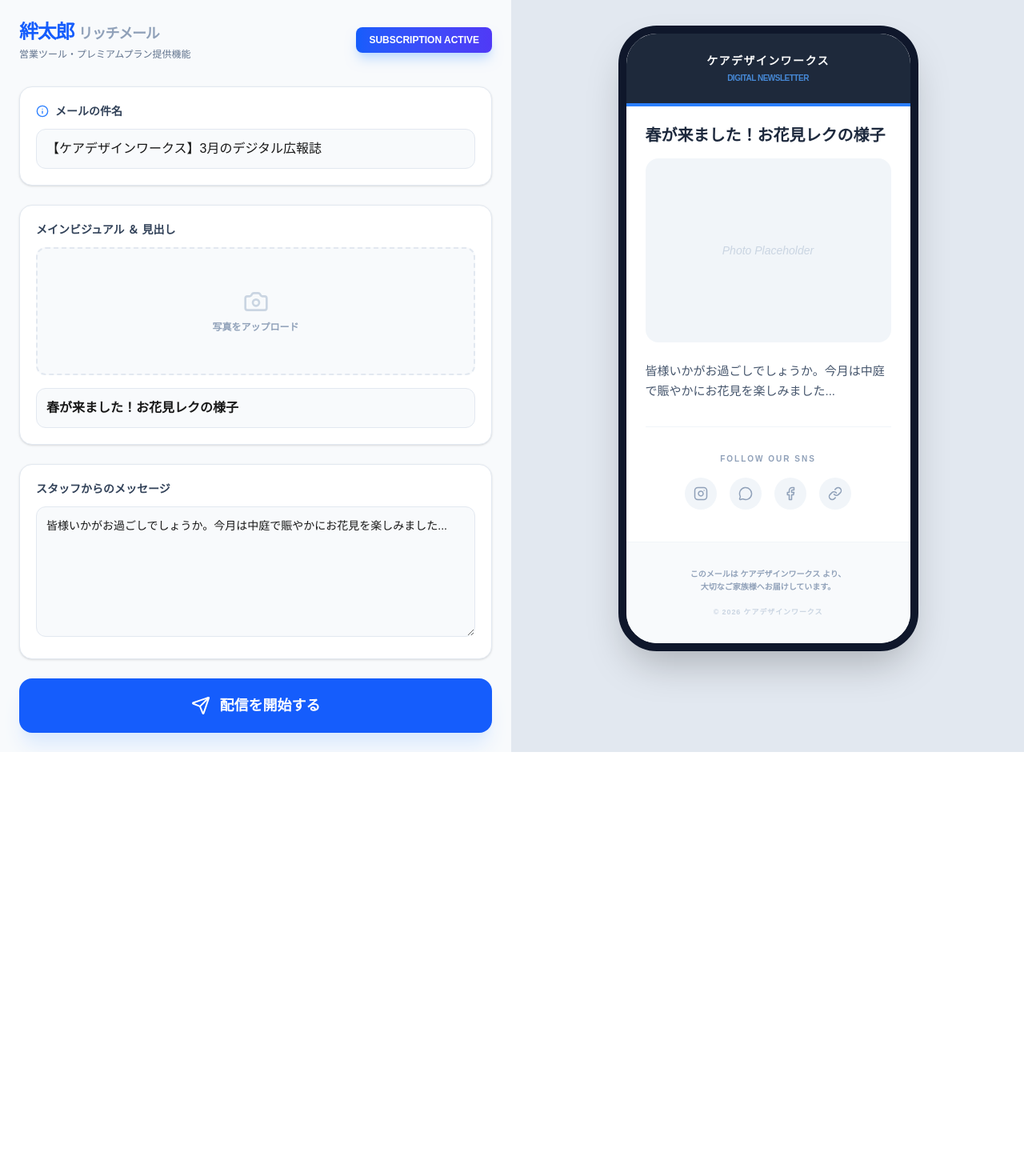
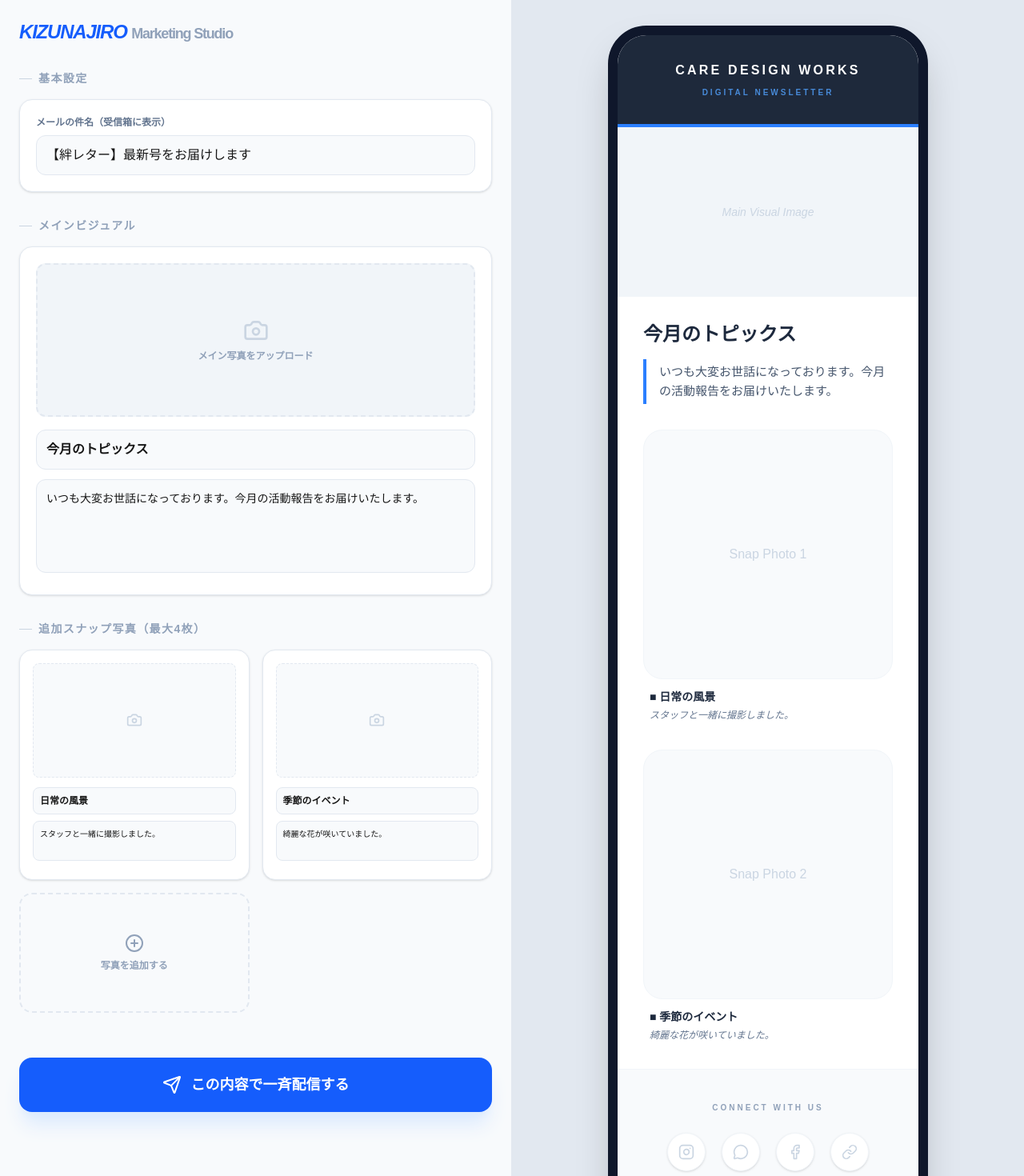
Before and after one commit to hey870desu-ai/event-manager-saas, a Next.js app: page /admin/marketing/newsletter in a window 1280 px wide. Shown: the top 1470 px of the page at 80% size. Before the commit the page ends 940 px from the top, so only its background shows below. Built offline with nearby package versions, Linux system fonts and the light colour scheme; no server answers.

Commit message:
feat: 広報誌スタジオを最大5枚の写真と汎用フッターに大幅アップグレードだっぺ！

```diff
--- a/app/admin/marketing/newsletter/page.tsx
+++ b/app/admin/marketing/newsletter/page.tsx
@@ -1,114 +1,191 @@
 "use client";
 
-import React, { useState } from 'react';
-import { Camera, Send, Facebook, Instagram, MessageCircle, Link, Info } from 'lucide-react';
+import React, { useState, useEffect } from 'react';
+import { Camera, Send, Instagram, MessageCircle, Facebook, Link, PlusCircle, Trash2, ChevronDown } from 'lucide-react';
+import { doc, onSnapshot } from "firebase/firestore";
+import { db, auth } from "@/lib/firebase";
 
 export default function NewsletterStudio() {
-  // 🏆 テナント名は本来、ログイン情報から引っ張るげっちょ、一旦変数にしておくっぺ
-  const tenantName = "ケアデザインワークス";
+  // 🏆 テナント情報を保持するState
+  const [tenantData, setTenantData] = useState<any>(null);
 
-  const [subject, setSubject] = useState(`【${tenantName}】3月のデジタル広報誌`);
-  const [mainTitle, setMainTitle] = useState('春が来ました！お花見レクの様子');
-  const [message, setMessage] = useState('皆様いかがお過ごしでしょうか。今月は中庭で賑やかにお花見を楽しみました...');
+  // 🏆 編集用のState（写真は最大5枚まで想定）
+  const [subject, setSubject] = useState('【絆レター】最新号をお届けします');
+  const [mainTitle, setMainTitle] = useState('今月のトピックス');
+  const [mainMessage, setMainMessage] = useState('いつも大変お世話になっております。今月の活動報告をお届けいたします。');
+
+  // スナップ写真とコメントのセット（4枚分）
+  const [snaps, setSnaps] = useState([
+    { id: 1, title: '日常の風景', comment: 'スタッフと一緒に撮影しました。' },
+    { id: 2, title: '季節のイベント', comment: '綺麗な花が咲いていました。' },
+  ]);
+
+  // ログインユーザーのテナント情報を取得（本番用ロジック）
+  useEffect(() => {
+    const user = auth.currentUser;
+    if (!user) return;
+
+    // テナント名・SNS情報をFirestoreから監視するっぺ
+    const unsub = onSnapshot(doc(db, "tenants", "ケアデザインワークス等のID"), (docSnap) => {
+      if (docSnap.exists()) {
+        setTenantData(docSnap.data());
+      }
+    });
+    return () => unsub();
+  }, []);
+
+  // 汎用のテナント名表示（データがなければ「絆太郎」を出すぞい）
+  const displayTenantName = tenantData?.orgName || tenantData?.name || "CARE DESIGN WORKS";
 
   return (
     <div className="flex flex-col lg:flex-row min-h-screen bg-slate-50">
-      {/* 🛠️ 左側：入力フォーム（ここはシステム「絆太郎」のUIだっぺ！） */}
+
+      {/* 🛠️ 左側：入力フォーム（絆太郎 システムUI） */}
       <div className="w-full lg:w-1/2 p-6 border-r border-slate-200 overflow-y-auto">
-        <div className="mb-8 flex items-center justify-between">
-          <div>
-            <h1 className="text-2xl font-black text-blue-600 tracking-tighter">絆太郎 <span className="text-slate-400 text-lg font-bold">リッチメール</span></h1>
-            <p className="text-xs text-slate-500 font-medium mt-1">営業ツール・プレミアムプラン提供機能</p>
-          </div>
-          <div className="bg-gradient-to-r from-blue-600 to-indigo-600 text-white px-4 py-2 rounded-lg text-xs font-black shadow-lg shadow-blue-200">
-            SUBSCRIPTION ACTIVE
-          </div>
+        <div className="mb-8">
+          <h1 className="text-2xl font-black text-blue-600 tracking-tighter italic">KIZUNAJIRO <span className="text-slate-400 text-lg font-bold not-italic">Marketing Studio</span></h1>
         </div>
 
-        <div className="space-y-6">
-          {/* メールの基本情報 */}
-          <section className="bg-white p-5 rounded-2xl shadow-sm border border-slate-200">
-            <label className="flex items-center gap-2 text-sm font-bold text-slate-700 mb-3">
-              <Info size={16} className="text-blue-500" /> メールの件名
-            </label>
-            <input
-              type="text" value={subject} onChange={(e) => setSubject(e.target.value)}
-              className="w-full p-3 bg-slate-50 border border-slate-200 rounded-xl focus:ring-2 focus:ring-blue-500 outline-none transition-all"
-            />
+        <div className="space-y-8 pb-20">
+          {/* 基本設定 */}
+          <section className="space-y-4">
+            <h3 className="text-sm font-bold text-slate-400 uppercase tracking-widest flex items-center gap-2">
+              <div className="h-px w-4 bg-slate-300"></div> 基本設定
+            </h3>
+            <div className="bg-white p-5 rounded-2xl shadow-sm border border-slate-200">
+              <label className="block text-xs font-bold text-slate-500 mb-2">メールの件名（受信箱に表示）</label>
+              <input type="text" value={subject} onChange={(e) => setSubject(e.target.value)} className="w-full p-3 bg-slate-50 border border-slate-200 rounded-xl outline-none focus:ring-2 focus:ring-blue-500 transition-all font-medium" />
+            </div>
           </section>
 
-          {/* メイン写真 */}
-          <section className="bg-white p-5 rounded-2xl shadow-sm border border-slate-200">
-            <label className="text-sm font-bold text-slate-700 mb-3 block">メインビジュアル ＆ 見出し</label>
-            <div className="w-full h-40 bg-slate-50 rounded-xl border-2 border-dashed border-slate-200 flex flex-col items-center justify-center cursor-pointer hover:border-blue-400 hover:bg-blue-50 transition-all mb-4 group">
-              <Camera className="text-slate-300 group-hover:text-blue-500 mb-2 transition-colors" size={32} />
-              <span className="text-xs text-slate-400 group-hover:text-blue-600 font-bold">写真をアップロード</span>
+          {/* メインセクション */}
+          <section className="space-y-4">
+            <h3 className="text-sm font-bold text-slate-400 uppercase tracking-widest flex items-center gap-2">
+              <div className="h-px w-4 bg-slate-300"></div> メインビジュアル
+            </h3>
+            <div className="bg-white p-5 rounded-2xl shadow-sm border border-slate-200">
+              <div className="w-full h-48 bg-slate-100 rounded-xl border-2 border-dashed border-slate-200 flex flex-col items-center justify-center mb-4 group cursor-pointer hover:bg-blue-50 hover:border-blue-300 transition-all">
+                <Camera className="text-slate-300 group-hover:text-blue-500 mb-2" size={32} />
+                <span className="text-xs text-slate-400 group-hover:text-blue-600 font-bold">メイン写真をアップロード</span>
+              </div>
+              <input type="text" placeholder="メインの見出し" value={mainTitle} onChange={(e) => setMainTitle(e.target.value)} className="w-full p-3 bg-slate-50 border border-slate-200 rounded-xl font-bold mb-3 outline-none" />
+              <textarea rows={4} placeholder="導入の文章..." value={mainMessage} onChange={(e) => setMainMessage(e.target.value)} className="w-full p-3 bg-slate-50 border border-slate-200 rounded-xl text-sm leading-relaxed outline-none resize-none" />
             </div>
-            <input
-              type="text" placeholder="大きな見出しタイトル" value={mainTitle} onChange={(e) => setMainTitle(e.target.value)}
-              className="w-full p-3 bg-slate-50 border border-slate-200 rounded-xl font-bold"
-            />
           </section>
 
-          {/* 本文エリア */}
-          <section className="bg-white p-5 rounded-2xl shadow-sm border border-slate-200">
-            <label className="text-sm font-bold text-slate-700 mb-3 block">スタッフからのメッセージ</label>
-            <textarea
-              rows={6} value={message} onChange={(e) => setMessage(e.target.value)}
-              className="w-full p-3 bg-slate-50 border border-slate-200 rounded-xl text-sm leading-relaxed"
-            />
+          {/* 追加スナップ（最大4枚まで増やせる） */}
+          <section className="space-y-4">
+            <h3 className="text-sm font-bold text-slate-400 uppercase tracking-widest flex items-center gap-2">
+              <div className="h-px w-4 bg-slate-300"></div> 追加スナップ写真（最大4枚）
+            </h3>
+            <div className="grid grid-cols-1 md:grid-cols-2 gap-4">
+              {snaps.map((snap, idx) => (
+                <div key={idx} className="bg-white p-4 rounded-2xl border border-slate-200 shadow-sm relative group">
+                  <button className="absolute -top-2 -right-2 bg-red-500 text-white p-1.5 rounded-full shadow-lg opacity-0 group-hover:opacity-100 transition-opacity"><Trash2 size={12}/></button>
+                  <div className="w-full aspect-video bg-slate-50 rounded-lg border border-dashed border-slate-200 flex items-center justify-center mb-3">
+                    <Camera size={20} className="text-slate-300" />
+                  </div>
+                  <input type="text" placeholder="写真のタイトル" value={snap.title} className="w-full p-2 bg-slate-50 border border-slate-200 rounded-lg text-xs font-bold mb-2 outline-none" />
+                  <textarea placeholder="説明文..." value={snap.comment} className="w-full p-2 bg-slate-50 border border-slate-200 rounded-lg text-[10px] leading-relaxed outline-none resize-none" />
+                </div>
+              ))}
+              {snaps.length < 4 && (
+                <button
+                  onClick={() => setSnaps([...snaps, { id: Date.now(), title: '', comment: '' }])}
+                  className="h-full min-h-[150px] border-2 border-dashed border-slate-200 rounded-2xl flex flex-col items-center justify-center text-slate-400 hover:text-blue-500 hover:border-blue-300 hover:bg-blue-50 transition-all gap-2"
+                >
+                  <PlusCircle size={24} />
+                  <span className="text-xs font-bold">写真を追加する</span>
+                </button>
+              )}
+            </div>
           </section>
 
-          <button className="w-full bg-blue-600 text-white py-5 rounded-2xl font-black text-lg flex items-center justify-center gap-3 hover:bg-blue-700 shadow-xl shadow-blue-100 transition-all active:scale-[0.98]">
-            <Send size={24} /> 配信を開始する
-          </button>
+          <div className="pt-6">
+            <button className="w-full bg-blue-600 text-white py-5 rounded-2xl font-black text-lg flex items-center justify-center gap-3 hover:bg-blue-700 shadow-xl shadow-blue-100 transition-all active:scale-[0.98]">
+              <Send size={24} /> この内容で一斉配信する
+            </button>
+          </div>
         </div>
       </div>
 
-      {/* 📱 右側：リアルタイムプレビュー（ここは「テナントさんのメール」だっぺ！） */}
-      <div className="hidden lg:flex w-1/2 p-8 justify-center bg-slate-200 overflow-y-auto">
-        <div className="w-[375px] h-fit min-h-[700px] bg-white shadow-2xl rounded-[48px] border-[10px] border-slate-900 overflow-hidden relative">
+      {/* 📱 右側：リアルタイムプレビュー（メールクライアントの見た目） */}
+      <div className="hidden lg:flex w-1/2 p-8 justify-center bg-slate-200 overflow-y-auto custom-scrollbar">
+        <div className="w-[400px] h-fit bg-white shadow-2xl rounded-[48px] border-[12px] border-slate-900 overflow-hidden relative mb-20">
 
-          {/* メールヘッダー */}
-          <div className="bg-[#1e293b] p-6 text-center border-b-4 border-blue-500">
-             <div className="text-white font-black text-sm tracking-widest uppercase">{tenantName}</div>
-             <div className="text-blue-400 text-[10px] font-bold mt-1 tracking-tighter opacity-80">DIGITAL NEWSLETTER</div>
+          {/* 💌 メールヘッダー：英語名もそのまま対応だっぺ！ */}
+          <div className="bg-[#1e293b] p-8 text-center border-b-4 border-blue-500">
+             <div className="text-white font-black text-base tracking-[0.2em] uppercase">{displayTenantName}</div>
+             <div className="text-blue-400 text-[10px] font-bold mt-2 tracking-[0.3em] opacity-80">DIGITAL NEWSLETTER</div>
           </div>
 
-          {/* メールコンテンツ */}
-          <div className="p-6">
-            <h2 className="text-xl font-black text-slate-800 mb-4 leading-tight">{mainTitle}</h2>
-            <div className="w-full aspect-[4/3] bg-slate-100 rounded-2xl mb-6 flex items-center justify-center text-slate-300 italic text-sm">
-              Photo Placeholder
+          {/* 💌 メールコンテンツ */}
+          <div className="p-0">
+            {/* メイン */}
+            <div className="w-full aspect-[16/9] bg-slate-100 flex items-center justify-center text-slate-300 italic text-sm">
+              Main Visual Image
             </div>
-            <div className="text-[15px] text-slate-600 leading-relaxed mb-8 whitespace-pre-wrap">
-              {message}
+            <div className="p-8">
+              <h2 className="text-2xl font-black text-slate-800 mb-4 leading-tight">{mainTitle}</h2>
+              <div className="text-[15px] text-slate-600 leading-relaxed whitespace-pre-wrap border-l-4 border-blue-500 pl-4 py-1">
+                {mainMessage}
+              </div>
             </div>
 
-            {/* 🏆 SNSボタンセクションだっぺ！ */}
-            <div className="border-t border-slate-100 pt-8 pb-4 text-center">
-              <p className="text-[10px] font-black text-slate-400 uppercase tracking-[0.2em] mb-4">Follow our SNS</p>
-              <div className="flex justify-center gap-4">
-                <div className="w-10 h-10 rounded-full bg-slate-100 flex items-center justify-center text-slate-400"><Instagram size={18} /></div>
-                <div className="w-10 h-10 rounded-full bg-slate-100 flex items-center justify-center text-slate-400"><MessageCircle size={18} /></div>
-                <div className="w-10 h-10 rounded-full bg-slate-100 flex items-center justify-center text-slate-400"><Facebook size={18} /></div>
-                <div className="w-10 h-10 rounded-full bg-slate-100 flex items-center justify-center text-slate-400"><Link size={18} /></div>
+            {/* スナップ写真セクション（ここで縦にスクロールさせるっぺ！） */}
+            <div className="px-8 pb-8 space-y-8">
+              {snaps.map((snap, idx) => (
+                <div key={idx} className="space-y-3">
+                  <div className="w-full aspect-square bg-slate-50 rounded-3xl overflow-hidden border border-slate-100 flex items-center justify-center text-slate-300">
+                    Snap Photo {idx + 1}
+                  </div>
+                  <div className="px-2">
+                    <h4 className="font-bold text-slate-800 text-sm mb-1">■ {snap.title || '（タイトル未設定）'}</h4>
+                    <p className="text-xs text-slate-500 leading-relaxed italic">{snap.comment || '（コメント未設定）'}</p>
+                  </div>
+                </div>
+              ))}
+            </div>
+
+            {/* SNSセクション */}
+            <div className="bg-slate-50 py-10 px-8 text-center border-t border-slate-100">
+              <p className="text-[10px] font-black text-slate-400 uppercase tracking-[0.3em] mb-6">Connect with us</p>
+              <div className="flex justify-center gap-5">
+                <div className="w-12 h-12 rounded-full bg-white shadow-sm flex items-center justify-center text-slate-300 border border-slate-100"><Instagram size={20} /></div>
+                <div className="w-12 h-12 rounded-full bg-white shadow-sm flex items-center justify-center text-slate-300 border border-slate-100"><MessageCircle size={20} /></div>
+                <div className="w-12 h-12 rounded-full bg-white shadow-sm flex items-center justify-center text-slate-300 border border-slate-100"><Facebook size={20} /></div>
+                <div className="w-12 h-12 rounded-full bg-white shadow-sm flex items-center justify-center text-slate-300 border border-slate-100"><Link size={20} /></div>
               </div>
             </div>
           </div>
 
-          {/* メールフッター */}
-          <div className="bg-slate-50 p-8 text-center border-t border-slate-100">
-            <p className="text-[10px] font-bold text-slate-400 leading-relaxed">
-              このメールは {tenantName} より、<br />大切なご家族様へお届けしています。
+          {/* 💌 メールフッター：ここを汎用的にしたぞい！ */}
+          <div className="bg-slate-900 p-10 text-center">
+            <p className="text-[11px] font-medium text-slate-400 leading-relaxed mb-6">
+              このメールは {displayTenantName} より<br />
+              大切なお客様へお届けしています。
             </p>
-            <p className="mt-4 text-[9px] font-bold text-slate-300 tracking-widest">
-              © {new Date().getFullYear()} {tenantName.toUpperCase()}
+            <div className="w-8 h-1 bg-blue-500 mx-auto mb-6"></div>
+            <p className="text-[9px] font-bold text-slate-500 tracking-[0.2em] uppercase">
+              © {new Date().getFullYear()} {displayTenantName}
             </p>
           </div>
 
         </div>
       </div>
+
+      {/* スマホ用プレビューボタン（画面が小さい時だけ出るっぺ） */}
+      <div className="lg:hidden fixed bottom-6 right-6 z-[100]">
+        <button className="bg-slate-900 text-white p-4 rounded-full shadow-2xl flex items-center gap-2 font-bold text-sm">
+          <Eye size={20} /> プレビュー
+        </button>
+      </div>
+
     </div>
   );
 }
+
+// 👁️ プレビュー用アイコン
+function Eye(props: any) {
+  return <svg {...props} xmlns="http://www.w3.org/2000/svg" width="24" height="24" viewBox="0 0 24 24" fill="none" stroke="currentColor" strokeWidth="2" strokeLinecap="round" strokeLinejoin="round"><path d="M2 12s3-7 10-7 10 7 10 7-3 7-10 7-10-7-10-7Z"/><circle cx="12" cy="12" r="3"/></svg>;
+}
```
